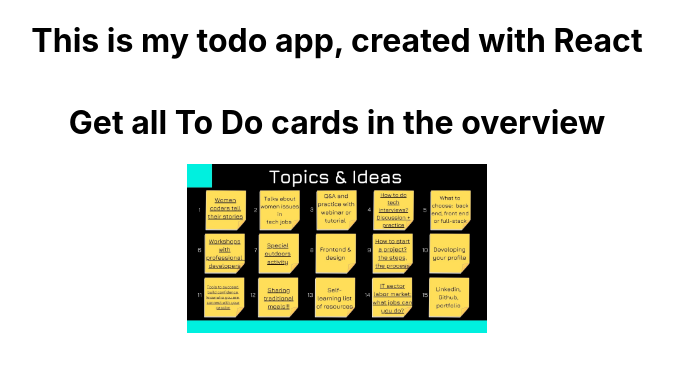
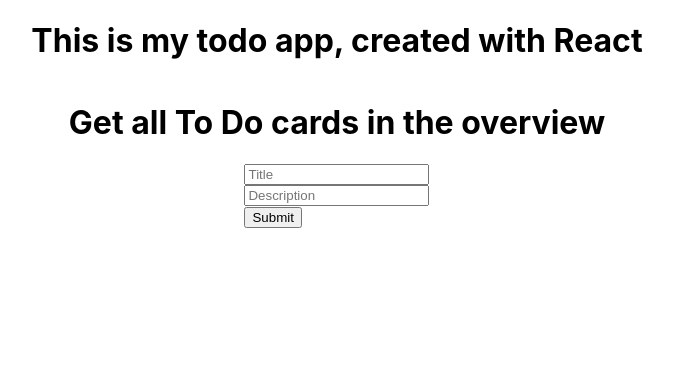
Before and after one commit to TechFems-projects-and-resources/project-todo-react, a React (Create React App) app: page / in a window 1280 px wide. Shown: the top 372 px of the page, without its empty margins (303-977 px from the left). Built offline with nearby package versions, Linux system fonts and the light colour scheme.

Commit message:
Code ToDo card; clean mockup

```diff
--- a/src/App.css
+++ b/src/App.css
@@ -17,3 +17,13 @@
 img {
   width: 300px;
 }
+
+.todo-card {
+  display: flex;
+  flex-direction: column;
+  align-items: center;
+}
+
+#title, #comment {
+  display: flex;
+}
--- a/src/components/ToDo.jsx
+++ b/src/components/ToDo.jsx
@@ -1,12 +1,48 @@
-import React from 'react';
+import React, { useState } from "react";
 
 const ToDo = () => {
+  const [card, setCard] = useState({ title: "", comment: "" });
+
+  const handleSubmit = (e) => {
+    e.preventDefault();
+  };
+
+  // With hooks, the old state is REPLACED by the one that triggers the event.
+  // To correct that, you’ll need to copy the entire properties from the old state
+  // using the spread operator (…) and override the part of it that is the new.
+
+  const handleChange = (e) => {
+    setCard({
+      ...card,
+      [e.target.name]: e.target.value,
+    });
+  };
+
   return (
-    <div>
-
+    <div className="todo-card">
+      <form onSubmit={handleSubmit}>
+        <input
+          type="text"
+          id="title"
+          name="title"
+          value={card.title}
+          onChange={handleChange}
+          placeholder="Title"
+        />
+        <input
+          type="text"
+          id="comment"
+          name="comment"
+          value={card.comment}
+          onChange={handleChange}
+          placeholder="Description"
+        />
+        <button id="submit-btn" type="submit" onClick={handleSubmit}>
+          Submit
+        </button>
+      </form>
     </div>
   );
 };
 
-
 export default ToDo;
--- a/src/components/ToDoOverview.jsx
+++ b/src/components/ToDoOverview.jsx
@@ -1,10 +1,12 @@
 import React from 'react';
+import ToDo from './ToDo';
 
 const ToDoOverview = () => {
   return (
     <div className='overview'>
      <h1>Get all To Do cards in the overview</h1>
-     <img src="./images/image.jpg" alt="This is it" />
+
+     <ToDo />
     </div>
   );
 };
```
Also changed, not shown: public/images/image.jpg (deleted).
